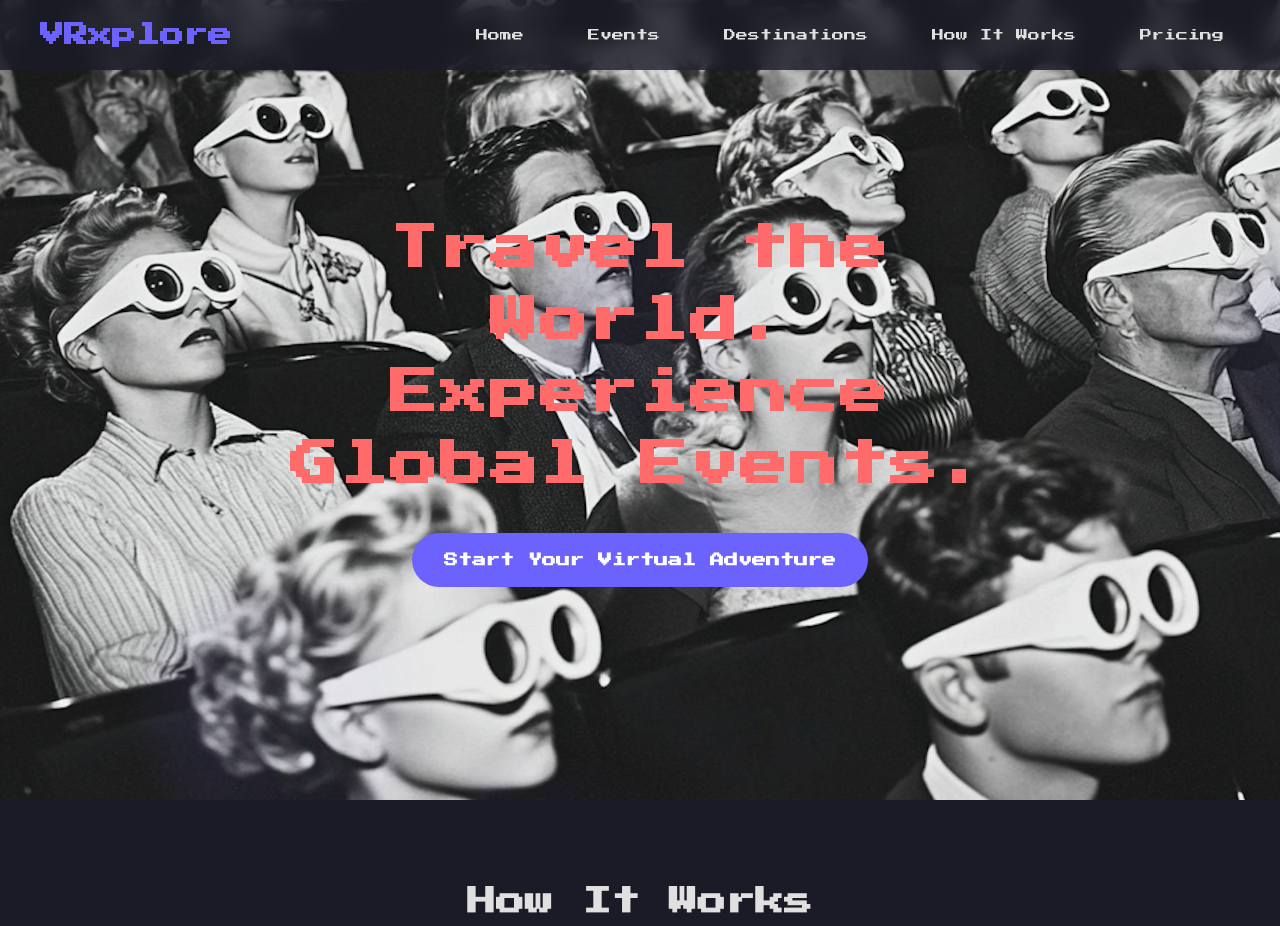
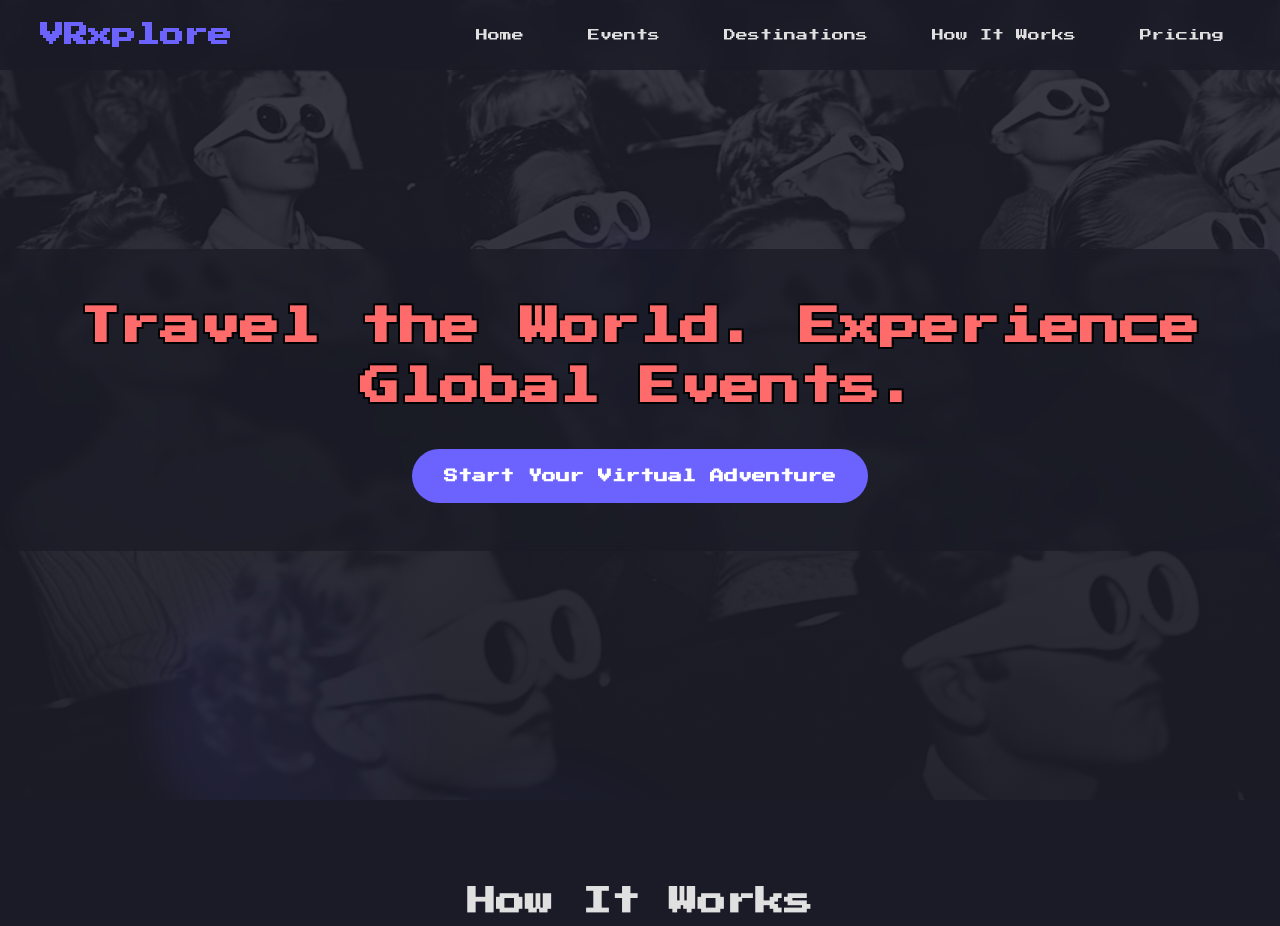
Before and after one commit to siphosenkosi803/VR_Platform, a plain HTML site: page index.html in a window 1280 px wide. Shown: the top 926 px of the page. Drawn offline with nearby package versions, Linux system fonts and the light colour scheme.

Commit message:
adjust hero background gradient

```diff
--- a/index.html
+++ b/index.html
@@ -145,21 +145,52 @@
     height: 100%;
     background: url('images/Vintage\ 3D\ Cinema\ Audience.jpeg') center/cover no-repeat;
     z-index: -1;
-}
 
-        .hero-content {
-            max-width: 800px;
-            padding: 2rem;
+}.hero-bg::after {
+        content: '';
+        position: absolute;
+        top: 0;
+        left: 0;
+        width: 100%;
+        height: 100%;
+        background: linear-gradient(rgba(26, 27, 38, 0.85), rgba(26, 27, 38, 0.95));
+        /* You can adjust the opacity in the rgba values above */
+    }
+
+
+
+
+
+    .hero-content {
+        background: rgba(26, 27, 38, 0.75);
+        border-radius: 15px;
+        backdrop-filter: blur(5px);
+        padding: 3rem;
+    }
+
+    @media (max-width: 768px) {
+        .hero h1 {
+            font-size: 1.8rem;
         }
+    }
 
         .hero h1 {
             font-family: 'Press Start 2P', cursive;
-            font-size: 3.0rem;
-            margin-bottom: 1.5rem;
-            background: linear-gradient(45deg, var(--accent), var(--accent));
-            -webkit-background-clip: text;
-            -webkit-text-fill-color: transparent;
-            letter-spacing: 2px; /* Added for better readability with Bangers font */
+        font-size: 2.5rem;
+        line-height: 1.5;
+        margin-bottom: 1.5rem;
+        /* Replace the gradient text with solid color for better visibility */
+        color: var(--accent);
+        /* Add text shadow for better contrast */
+        text-shadow:
+            2px 2px 0 rgba(0, 0, 0, 0.8),
+            -2px -2px 0 rgba(0, 0, 0, 0.8),
+            2px -2px 0 rgba(0, 0, 0, 0.8),
+            -2px 2px 0 rgba(0, 0, 0, 0.8);
+        /* Remove the previous gradient text properties */
+        background: none;
+        -webkit-background-clip: initial;
+        -webkit-text-fill-color: initial;
         }
 
         .hero p {
```
